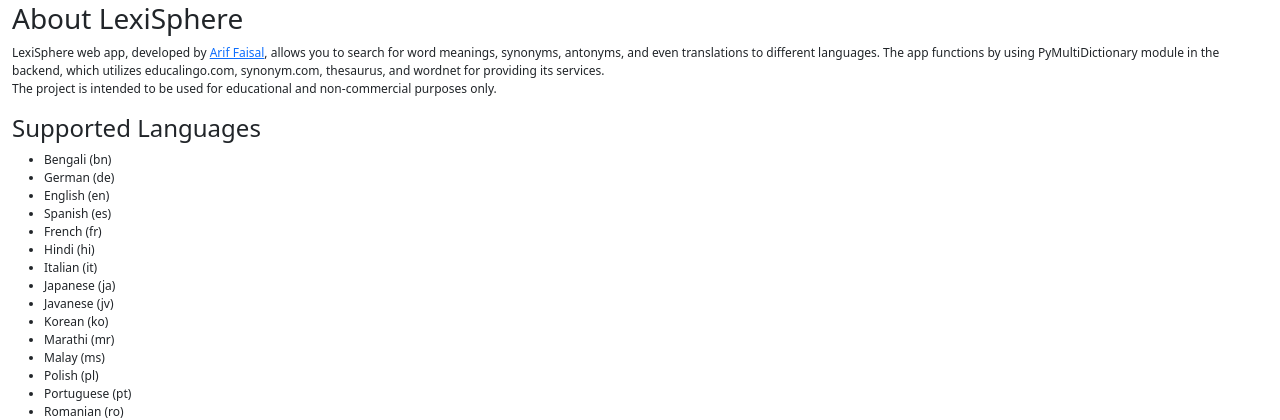
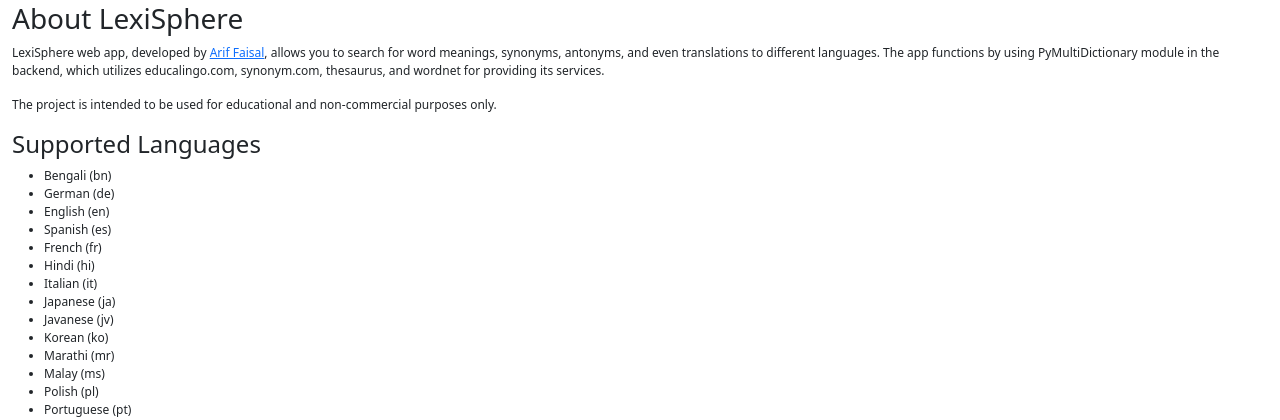
Before and after one commit to arifaisal123/lexisphere, a Flask app: template templates/about.html in a window 1280 px wide. Shown: the part 133-553 px from the top of the page. Run offline with Flask 2, Linux system fonts and the light colour scheme; the template is opened without the code that fills it, so the values that code supplies are empty.

Commit message:
Edit About page

```diff
--- a/templates/about.html
+++ b/templates/about.html
@@ -11,7 +11,8 @@
         <p class="fs-12px">
             LexiSphere web app, developed by <a href="https://arifaisal123.github.io">Arif Faisal</a>, allows you to search for word meanings, synonyms, antonyms, and even translations to different languages.
             The app functions by using PyMultiDictionary module in the backend, which utilizes educalingo.com, synonym.com, thesaurus, and wordnet for providing its services.
-        </br>
+        </p>
+        <p class="fs-12px">
             The project is intended to be used for educational and non-commercial purposes only.
         </p>
         <h2 class="fs-4">Supported Languages</h2>
```
